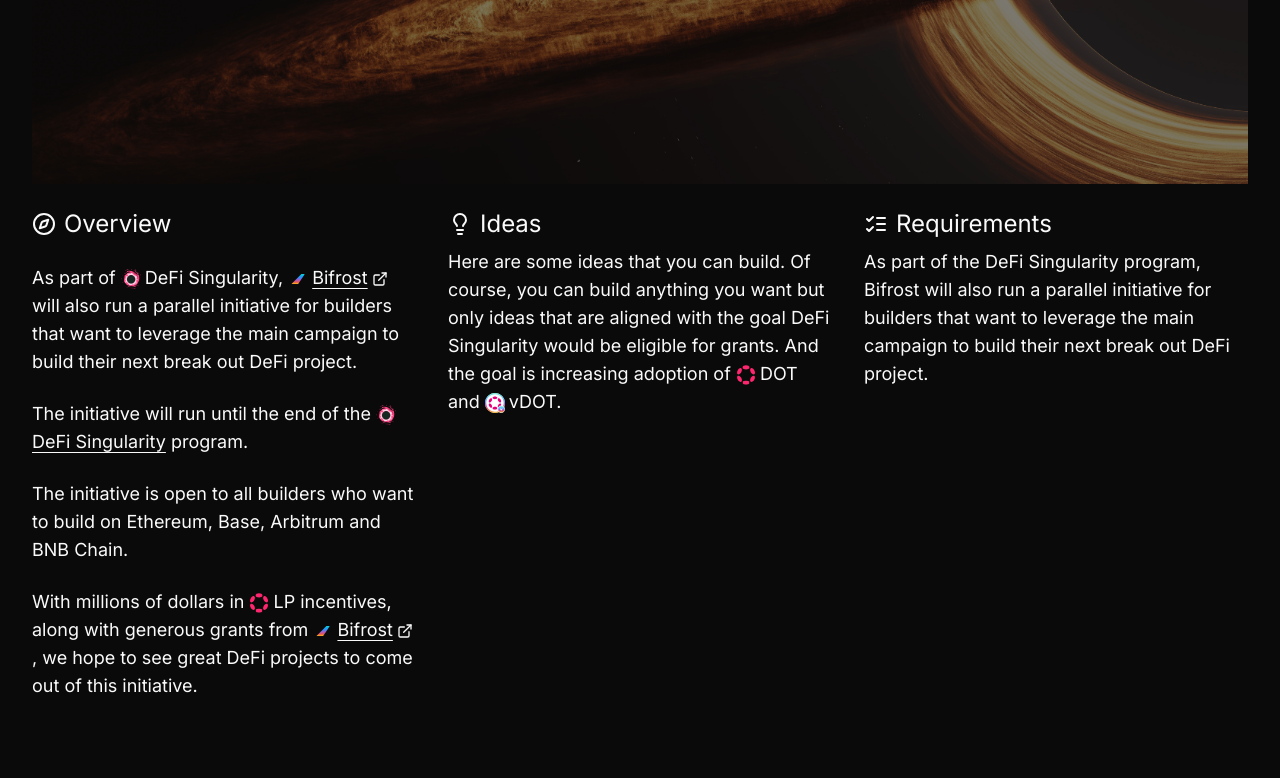
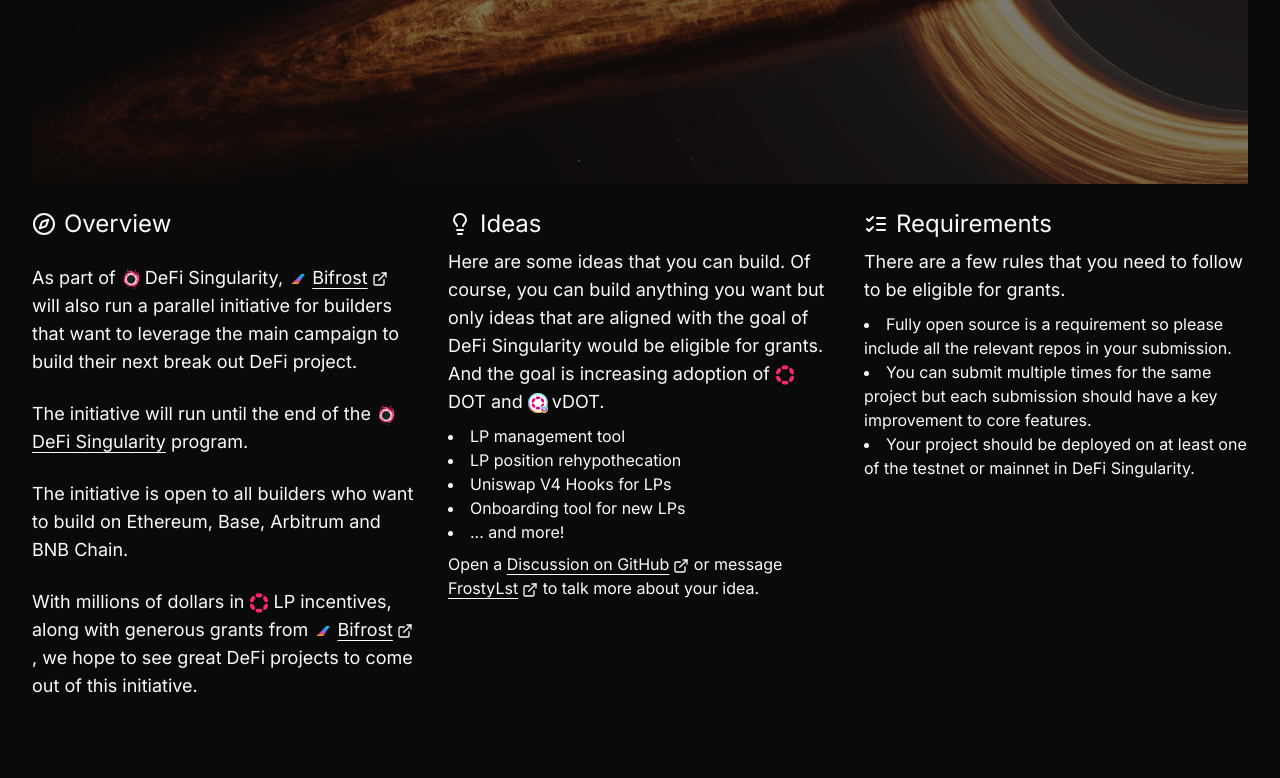
Before and after one commit to bifrost-io/defi-singularity, a Next.js app: page /interstellar-odyssey in a window 1280 px wide. Shown: the part 600-1378 px from the top of the page. Built offline with nearby package versions, Linux system fonts and the light colour scheme.

Commit message:
feat: added requirements

```diff
--- a/app/interstellar-odyssey/page.tsx
+++ b/app/interstellar-odyssey/page.tsx
@@ -27,7 +27,7 @@
             height={900}
           />
           <div className="absolute inset-0 bg-background/50 flex items-center justify-center">
-            <h1 className="text-7xl font-bold text-primary">
+            <h1 className="text-2xl md:text-7xl font-bold text-primary">
               Interstellar Odyssey
             </h1>
           </div>
@@ -119,9 +119,9 @@
           </div>
           <p className="text-lg">
             Here are some ideas that you can build. Of course, you can build
-            anything you want but only ideas that are aligned with the goal DeFi
-            Singularity would be eligible for grants. And the goal is increasing
-            adoption of{" "}
+            anything you want but only ideas that are aligned with the goal of
+            DeFi Singularity would be eligible for grants. And the goal is
+            increasing adoption of{" "}
             <Image
               src="/dot.svg"
               alt="DOT"
@@ -139,6 +139,34 @@
             />
             vDOT.
           </p>
+          <ul className="list-disc list-inside">
+            <li>LP management tool</li>
+            <li>LP position rehypothecation</li>
+            <li>Uniswap V4 Hooks for LPs</li>
+            <li>Onboarding tool for new LPs</li>
+            <li>... and more!</li>
+          </ul>
+          <p>
+            Open a{" "}
+            <Link
+              href="https://github.com/bifrost-io/mono/discussions"
+              className="underline underline-offset-4"
+              target="_blank"
+            >
+              Discussion on GitHub
+              <ExternalLink className="inline ml-1 w-4 h-4" />
+            </Link>{" "}
+            or message{" "}
+            <Link
+              href="https://x.com/FrostyLst"
+              className="underline underline-offset-4"
+              target="_blank"
+            >
+              FrostyLst
+              <ExternalLink className="inline ml-1 w-4 h-4" />
+            </Link>{" "}
+            to talk more about your idea.
+          </p>
         </div>
         <div className="flex flex-col gap-2 mt-6">
           <div className="flex flex-row gap-2 items-center">
@@ -146,10 +174,23 @@
             <h1 className="text-2xl">Requirements</h1>
           </div>
           <p className="text-lg">
-            As part of the DeFi Singularity program, Bifrost will also run a
-            parallel initiative for builders that want to leverage the main
-            campaign to build their next break out DeFi project.
+            There are a few rules that you need to follow to be eligible for
+            grants.
           </p>
+          <ul className="list-disc list-inside">
+            <li>
+              Fully open source is a requirement so please include all the
+              relevant repos in your submission.
+            </li>
+            <li>
+              You can submit multiple times for the same project but each
+              submission should have a key improvement to core features.
+            </li>
+            <li>
+              Your project should be deployed on at least one of the testnet or
+              mainnet in DeFi Singularity.
+            </li>
+          </ul>
         </div>
       </div>
     </main>
```
